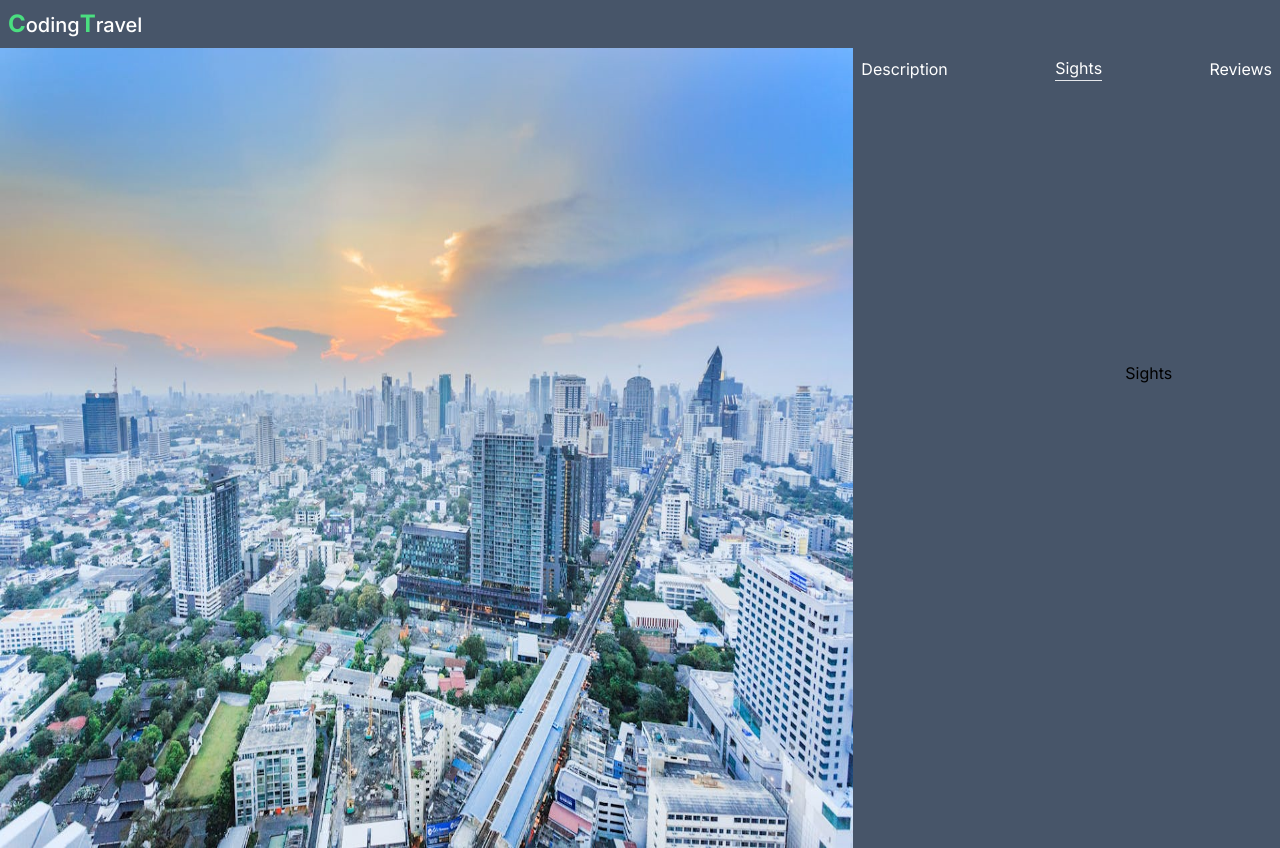
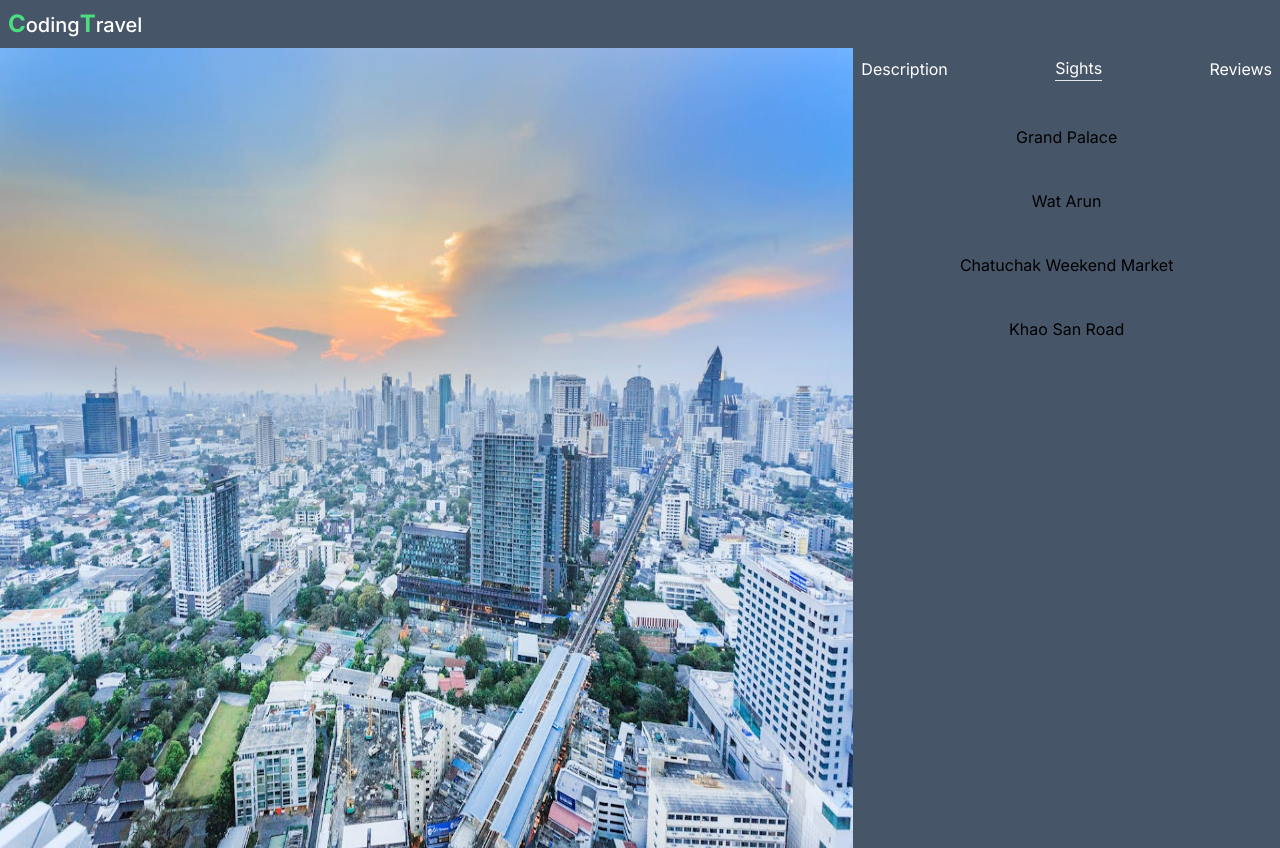
Before and after one commit to sz-adam/Travel-nextjs, a Next.js app: page /travel/Bangkok in a window 1280 px wide. Both pictures are taken after a click on the button "Sights". Built offline with nearby package versions, Linux system fonts and the light colour scheme.

Commit message:
add sights components

```diff
--- a/components/Sights.tsx
+++ b/components/Sights.tsx
@@ -1,9 +1,20 @@
-import React from 'react'
+import { TravelItem } from "@/type/types";
+import React from "react";
 
-const Sights = () => {
-  return (
-    <div className='p-64'>Sights</div>
-  )
+interface Props {
+  newItem: TravelItem | undefined;
 }
 
-export default Sights
+const Sights = ({ newItem }: Props) => {
+  return (
+    <>
+      {newItem?.sights?.map((sights, index) => (
+        <div key={index} className="flex items-center justify-center">
+          <p className="list-disc my-5">{sights}</p>
+        </div>
+      ))}
+    </>
+  );
+};
+
+export default Sights;
```
